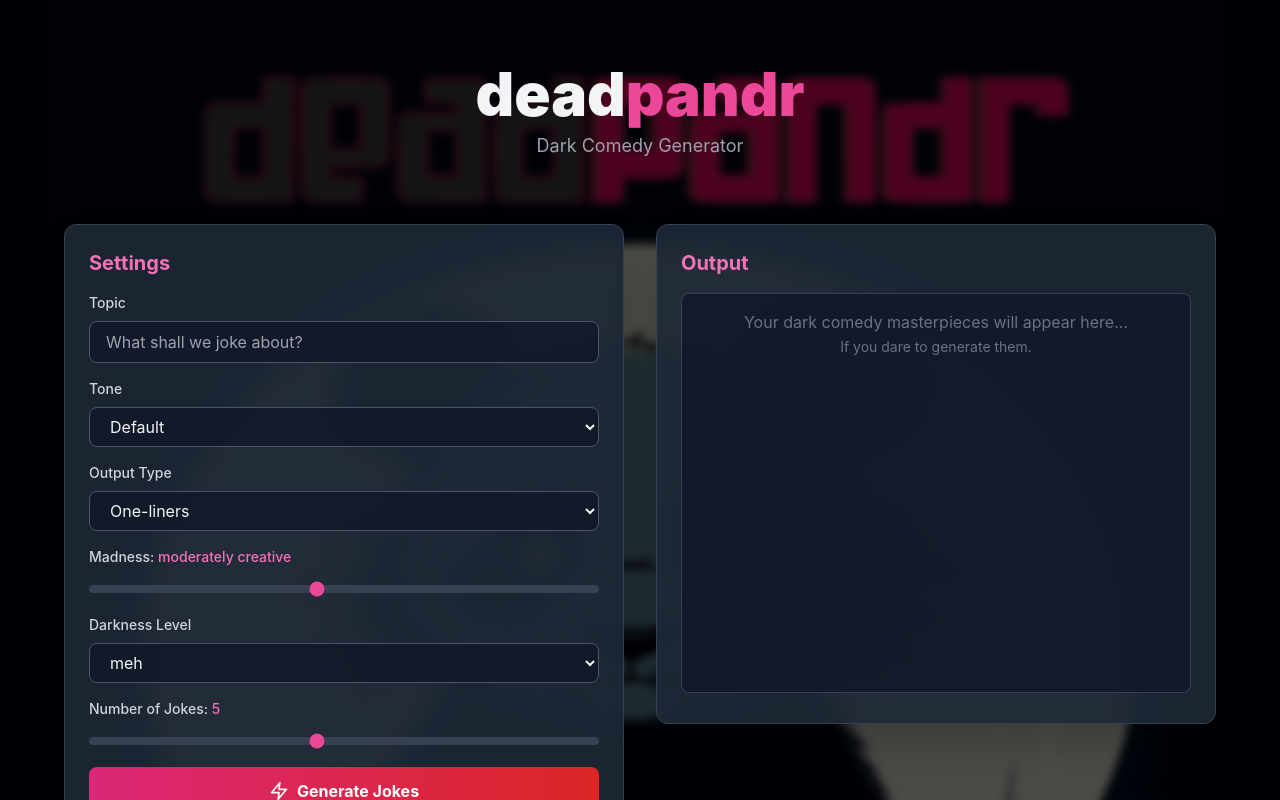
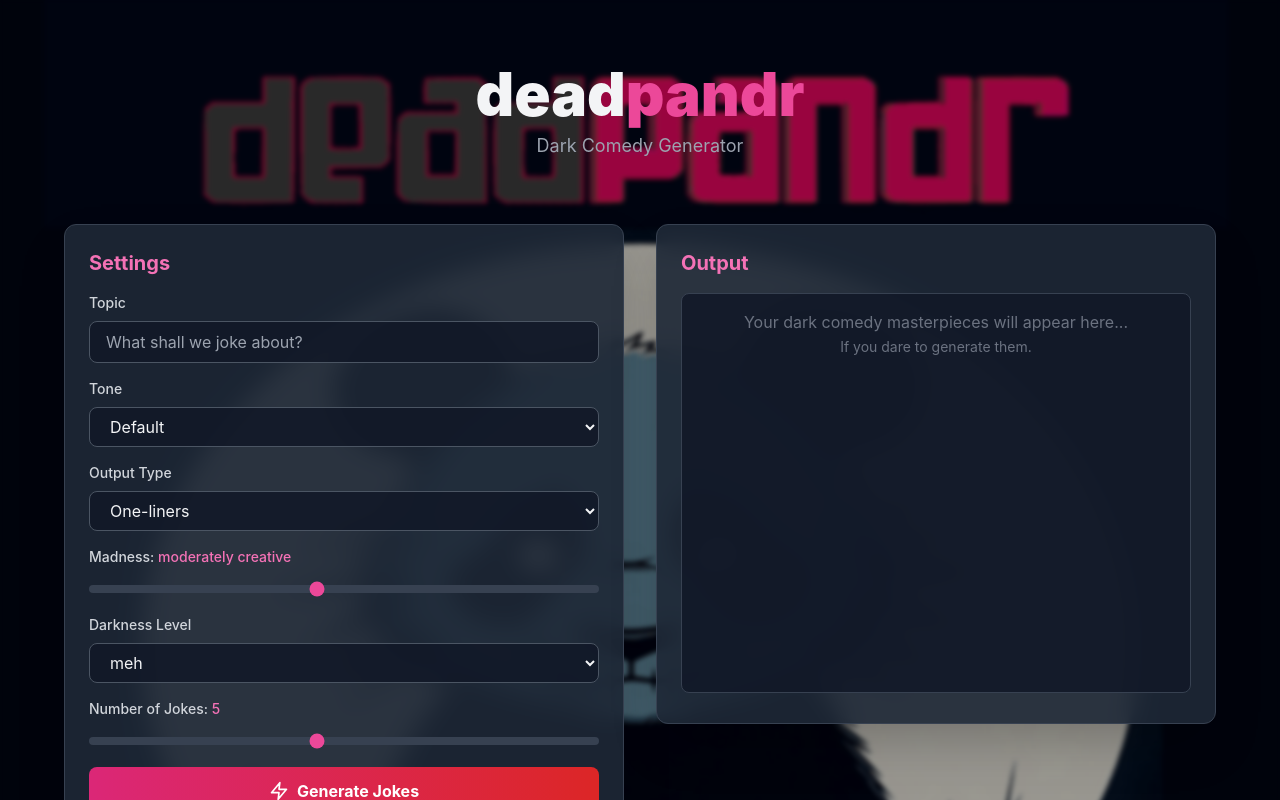
Before and after one commit to iknowcapi/frontpandr, a React (Create React App) app: page / in a window 1280 px wide. Shown: the top 800 px of the page. Built offline with nearby package versions, Linux system fonts and the light colour scheme.

Commit message:
Update overlay transparency to show logo

```diff
--- a/src/App.js
+++ b/src/App.js
@@ -124,8 +124,8 @@ function App() {
         backgroundAttachment: 'fixed'
       }}
     >
-      {/* Dark overlay to make content readable */}
-      <div className="absolute inset-0 bg-black/70 backdrop-blur-sm"></div>
+      {/* Semi-transparent overlay to make content readable while showing logo */}
+      <div className="absolute inset-0 bg-black/40 backdrop-blur-[2px]"></div>
 
       {/* Content */}
       <div className="relative z-10">
```
